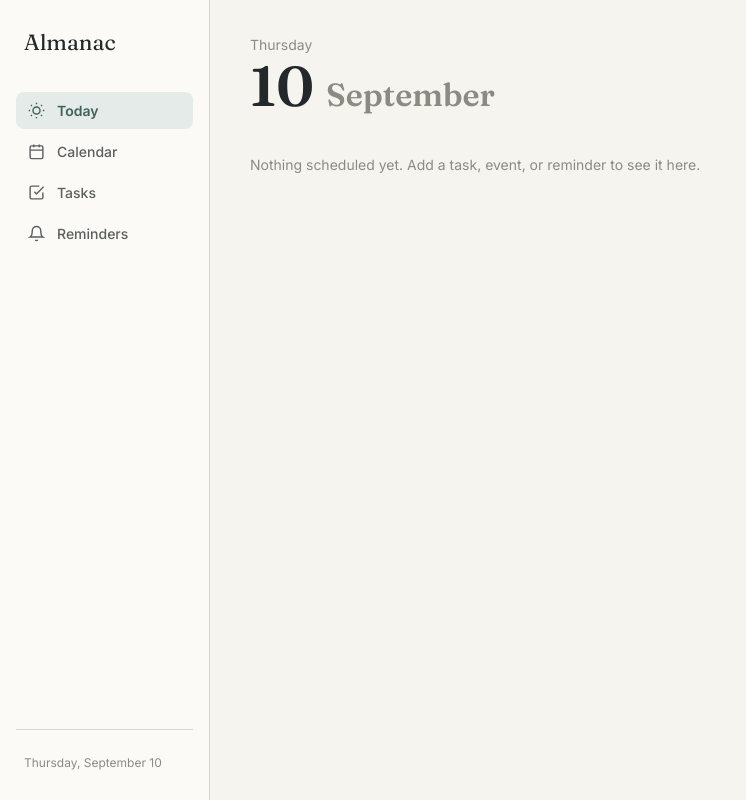
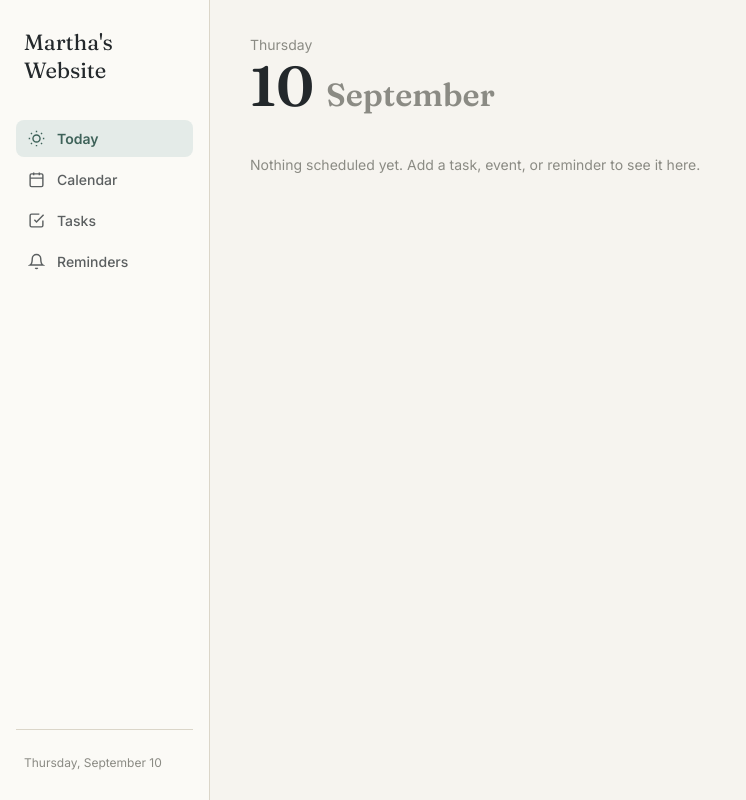
Before and after one commit to mb2749/Organisation-website, a Flask app: page / in a window 1280 px wide. Shown: the whole page, without its empty margins (0-746 px from the left). Run offline with Flask 3, Linux system fonts and the light colour scheme; data that the repository does not hold is empty.

Commit message:
Change title and wordmark to 'Martha's Website'

```diff
--- a/templates/index.html
+++ b/templates/index.html
@@ -3,7 +3,7 @@
 <head>
 <meta charset="UTF-8">
 <meta name="viewport" content="width=device-width, initial-scale=1.0">
-<title>Almanac</title>
+<title>Martha's Website</title>
 <link rel="stylesheet" href="{{ url_for('static', filename='style.css') }}">
 <link rel="preconnect" href="https://fonts.googleapis.com">
 <link href="https://fonts.googleapis.com/css2?family=Fraunces:opsz,wght@9..144,400;9..144,500;9..144,600&family=Inter:wght@400;500;600&display=swap" rel="stylesheet">
@@ -12,7 +12,7 @@
 
 <div class="shell">
   <aside class="sidebar">
-    <div class="wordmark">Almanac</div>
+    <div class="wordmark">Martha's Website</div>
     <nav class="nav">
       <button class="nav-item active" data-view="today">
         <svg class="icon" viewBox="0 0 24 24" fill="none" stroke="currentColor" stroke-width="2"><circle cx="12" cy="12" r="5"/><path d="M12 1v2M12 21v2M4.2 4.2l1.4 1.4M18.4 18.4l1.4 1.4M1 12h2M21 12h2M4.2 19.8l1.4-1.4M18.4 5.6l1.4-1.4"/></svg>
```
